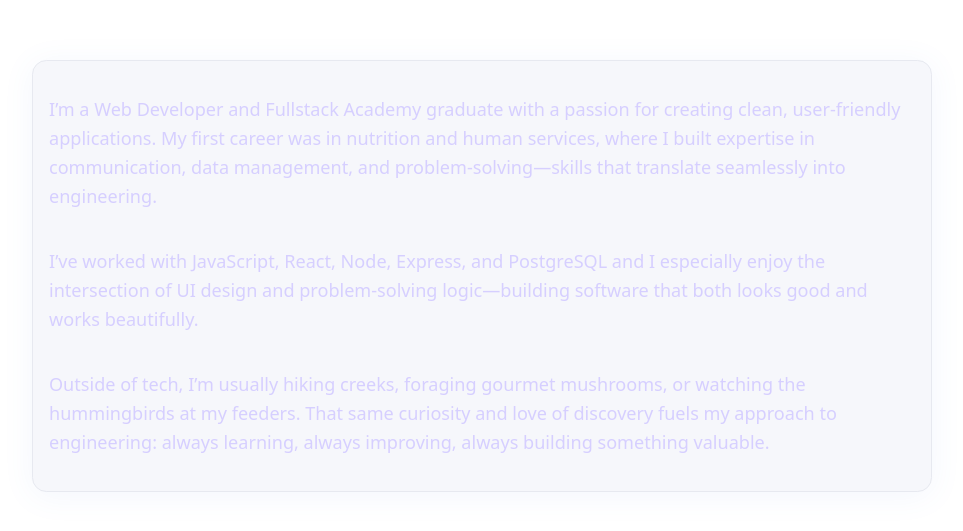
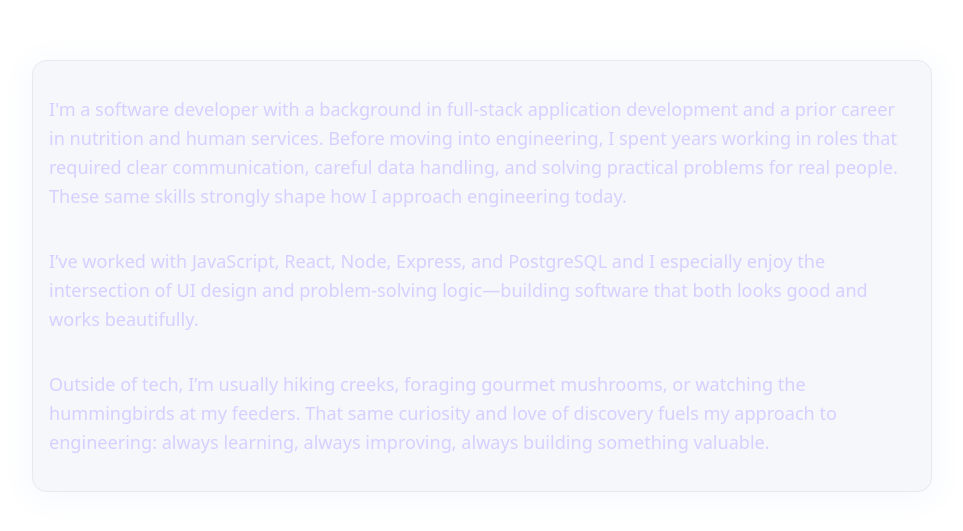
Before and after one commit to MajerAsh/AMajerWebsite, a React (Vite) app: page / in a window 1280 px wide. Shown: the part 4370-4901 px from the top of the page, without its empty margins (58-1021 px from the left). Built offline with nearby package versions, Linux system fonts and the light colour scheme.

Commit message:
about me updates

```diff
--- a/src/pages/About.jsx
+++ b/src/pages/About.jsx
@@ -30,11 +30,12 @@
         </header>
         <article className="card about-card about-card--left">
           <p className="muted">
-            I’m a Web Developer and Fullstack Academy graduate with a passion
-            for creating clean, user-friendly applications. My first career was
-            in nutrition and human services, where I built expertise in
-            communication, data management, and problem-solving—skills that
-            translate seamlessly into engineering.
+           I'm a software developer with a background in full-stack application
+           development and a prior career in nutrition and human services. Before
+           moving into engineering, I spent years working in roles that required
+           clear communication, careful data handling, and solving practical problems
+           for real people. These same skills strongly shape how I approach engineering
+           today.
           </p>
           <p className="muted">
             I’ve worked with JavaScript, React, Node, Express, and PostgreSQL
```
